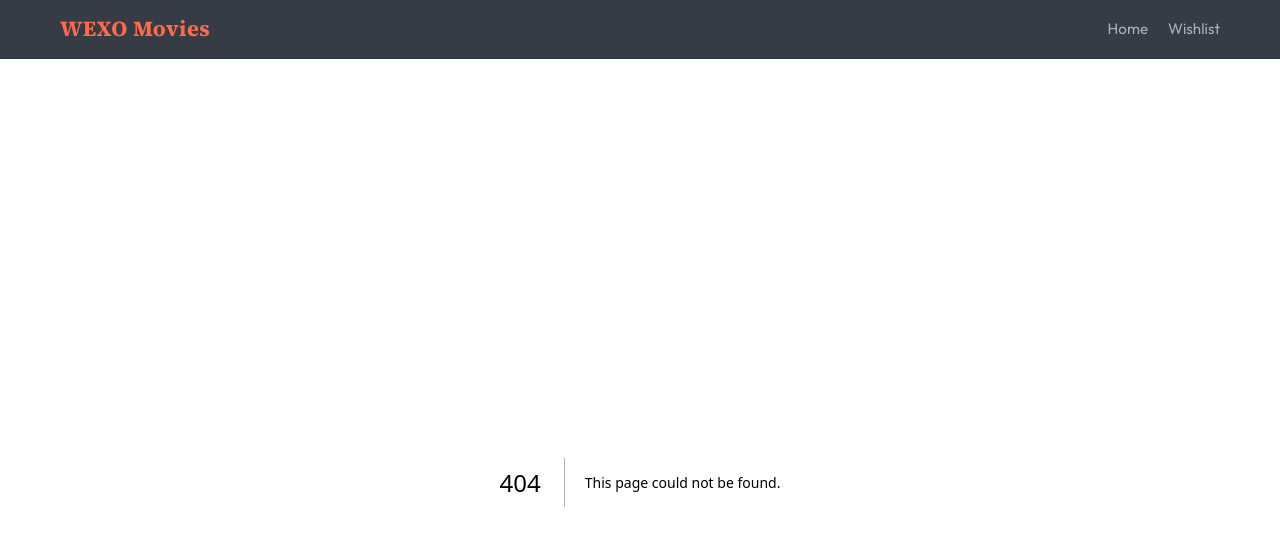
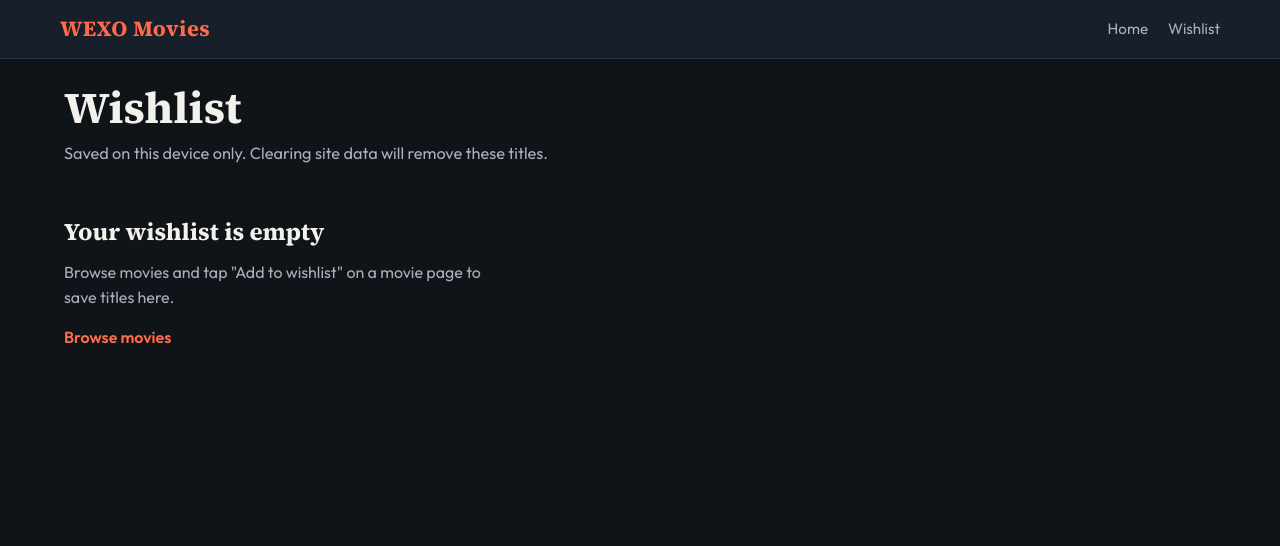
Before and after one commit to garbagenut/wexo-code-challenge, a Next.js app: page /wishlist in a window 1280 px wide. Before the commit this address had no page. Shown: the top 546 px of the page. Built offline with nearby package versions, Linux system fonts and the light colour scheme.

Commit message:
feat: add wishlist page
Add a dedicated wishlist page backed by the existing localStorage store.

Reuse shared movie components, support instant item removal,
and provide loading and empty states without requiring a page refresh.

```diff
--- /dev/null
+++ b/src/app/wishlist/page.module.css
@@ -0,0 +1,26 @@
+.page {
+  display: flex;
+  flex-direction: column;
+  gap: 1.5rem;
+  padding-bottom: 2.5rem;
+}
+
+.header {
+  display: flex;
+  flex-direction: column;
+  gap: 0.5rem;
+  max-width: 36rem;
+}
+
+.title {
+  font-family: var(--font-display);
+  font-size: clamp(2rem, 4vw, 2.75rem);
+  font-weight: 700;
+  line-height: 1.15;
+}
+
+.lead {
+  color: var(--color-text-muted);
+  line-height: 1.55;
+  font-size: 1.02rem;
+}
--- /dev/null
+++ b/src/app/wishlist/page.tsx
@@ -0,0 +1,27 @@
+import type { Metadata } from "next";
+import WishlistView from "@/components/WishlistView";
+import styles from "./page.module.css";
+
+export const metadata: Metadata = {
+  title: "Wishlist",
+  description: "Movies you saved on this device.",
+};
+
+/**
+ * Server Component shell — metadata and heading stay on the server.
+ * WishlistView is the client island that reads localStorage.
+ */
+export default function WishlistPage() {
+  return (
+    <div className={styles.page}>
+      <header className={styles.header}>
+        <h1 className={styles.title}>Wishlist</h1>
+        <p className={styles.lead}>
+          Saved on this device only. Clearing site data will remove these titles.
+        </p>
+      </header>
+
+      <WishlistView />
+    </div>
+  );
+}
--- a/src/components/MovieCard.tsx
+++ b/src/components/MovieCard.tsx
@@ -12,7 +12,7 @@ export type MovieCardProps = {
 
 /**
  * Shared movie tile used on home, genre, and wishlist views.
- * Stays a Server Component: only links and images, no browser APIs.
+ * No browser APIs — safe to reuse from client wishlist UI as well as Server Components.
  */
 export default function MovieCard({
   id,
--- /dev/null
+++ b/src/components/WishlistView.module.css
@@ -0,0 +1,73 @@
+.status {
+  color: var(--color-text-muted);
+  padding: 1rem 0;
+}
+
+.list {
+  display: flex;
+  flex-direction: column;
+  gap: 1rem;
+}
+
+.count {
+  color: var(--color-text-muted);
+  font-size: 0.95rem;
+}
+
+.item {
+  display: flex;
+  flex-direction: column;
+  gap: 0.55rem;
+  min-width: 0;
+}
+
+.remove {
+  align-self: flex-start;
+  min-height: 2.5rem;
+  padding: 0.4rem 0.75rem;
+  border-radius: 0.4rem;
+  border: 1px solid var(--color-border);
+  background: transparent;
+  color: var(--color-text-muted);
+  font: inherit;
+  font-size: 0.9rem;
+  font-weight: 600;
+  cursor: pointer;
+  transition: color 0.15s ease, border-color 0.15s ease;
+}
+
+.remove:hover,
+.remove:focus-visible {
+  color: var(--color-accent-soft);
+  border-color: var(--color-accent);
+}
+
+.empty {
+  display: flex;
+  flex-direction: column;
+  gap: 0.75rem;
+  max-width: 28rem;
+  padding: 1.5rem 0;
+}
+
+.emptyTitle {
+  font-family: var(--font-display);
+  font-size: 1.5rem;
+}
+
+.emptyText {
+  color: var(--color-text-muted);
+  line-height: 1.6;
+}
+
+.emptyLink {
+  width: fit-content;
+  color: var(--color-accent);
+  font-weight: 600;
+  padding: 0.25rem 0;
+}
+
+.emptyLink:hover,
+.emptyLink:focus-visible {
+  color: var(--color-accent-soft);
+}
--- /dev/null
+++ b/src/components/WishlistView.tsx
@@ -0,0 +1,73 @@
+"use client";
+
+import Link from "next/link";
+import { useSyncExternalStore } from "react";
+import MovieCard from "@/components/MovieCard";
+import MovieGrid from "@/components/MovieGrid";
+import { useWishlist } from "@/lib/wishlist/useWishlist";
+import styles from "./WishlistView.module.css";
+
+/**
+ * Client wishlist UI — reads localStorage via useWishlist and updates immediately on remove.
+ * The route page stays a Server Component shell for metadata/layout; interactivity lives here.
+ */
+export default function WishlistView() {
+  const { items, removeItem } = useWishlist();
+  const hasHydrated = useHasHydrated();
+
+  if (!hasHydrated) {
+    return <p className={styles.status}>Loading wishlist…</p>;
+  }
+
+  if (items.length === 0) {
+    return (
+      <div className={styles.empty} role="status">
+        <h2 className={styles.emptyTitle}>Your wishlist is empty</h2>
+        <p className={styles.emptyText}>
+          Browse movies and tap &quot;Add to wishlist&quot; on a movie page to save
+          titles here.
+        </p>
+        <Link href="/" className={styles.emptyLink}>
+          Browse movies
+        </Link>
+      </div>
+    );
+  }
+
+  return (
+    <div className={styles.list}>
+      <p className={styles.count}>
+        {items.length === 1 ? "1 saved movie" : `${items.length} saved movies`}
+      </p>
+
+      <MovieGrid aria-label="Wishlist movies">
+        {items.map((item) => (
+          <div key={item.id} className={styles.item}>
+            <MovieCard
+              id={item.id}
+              title={item.title}
+              posterPath={item.posterPath}
+            />
+            <button
+              type="button"
+              className={styles.remove}
+              onClick={() => removeItem(item.id)}
+              aria-label={`Remove ${item.title} from wishlist`}
+            >
+              Remove
+            </button>
+          </div>
+        ))}
+      </MovieGrid>
+    </div>
+  );
+}
+
+/** False on the server / first hydration render; true after client store attaches. */
+function useHasHydrated(): boolean {
+  return useSyncExternalStore(
+    () => () => {},
+    () => true,
+    () => false,
+  );
+}
```
Also changed, not shown: 1 other file (tests, documents, lock files or other folders).
